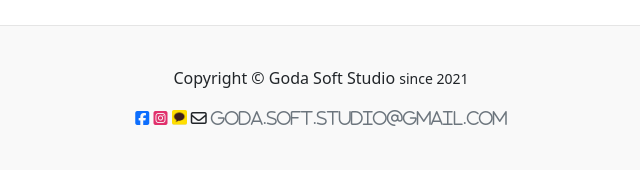
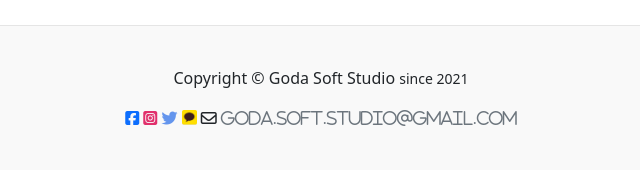
Before and after one commit to GoDa-Choe/UnvaccinatedRestaurantGuide-Gazaahome, a Django app: page /barracks/ in a window 1280 px wide. Shown: the part 630-800 px from the top of the page, without its empty margins (319-959 px from the left). Run offline with Django 3.2, Linux system fonts and the light colour scheme; data that the repository does not hold is empty; parts of the project's set-up code (start-up, migrations or seed data) failed here and were passed over; some libraries are stand-ins or nearby versions.

Commit message:
푸터 트위터링크 추가

```diff
--- a/forum/templates/forum/footer.html
+++ b/forum/templates/forum/footer.html
@@ -17,6 +17,12 @@
         <i class="fab fa-instagram-square"></i>
     </a>
 
+    <!-- twitter -->
+    <a href="https://twitter.com/gazaahome/"
+       class="text-decoration-none" target="_blank" style="color: cornflowerblue">
+        <i class="fab fa-twitter"></i>
+    </a>
+
     <!-- kakaotalk -->
     <a href="https://open.kakao.com/o/gV6L2Ged" class="text-decoration-none">
         <img src="{% static 'home/images/kakaolink_btn_small_ov.png' %}" alt="이미지 오류"
```
